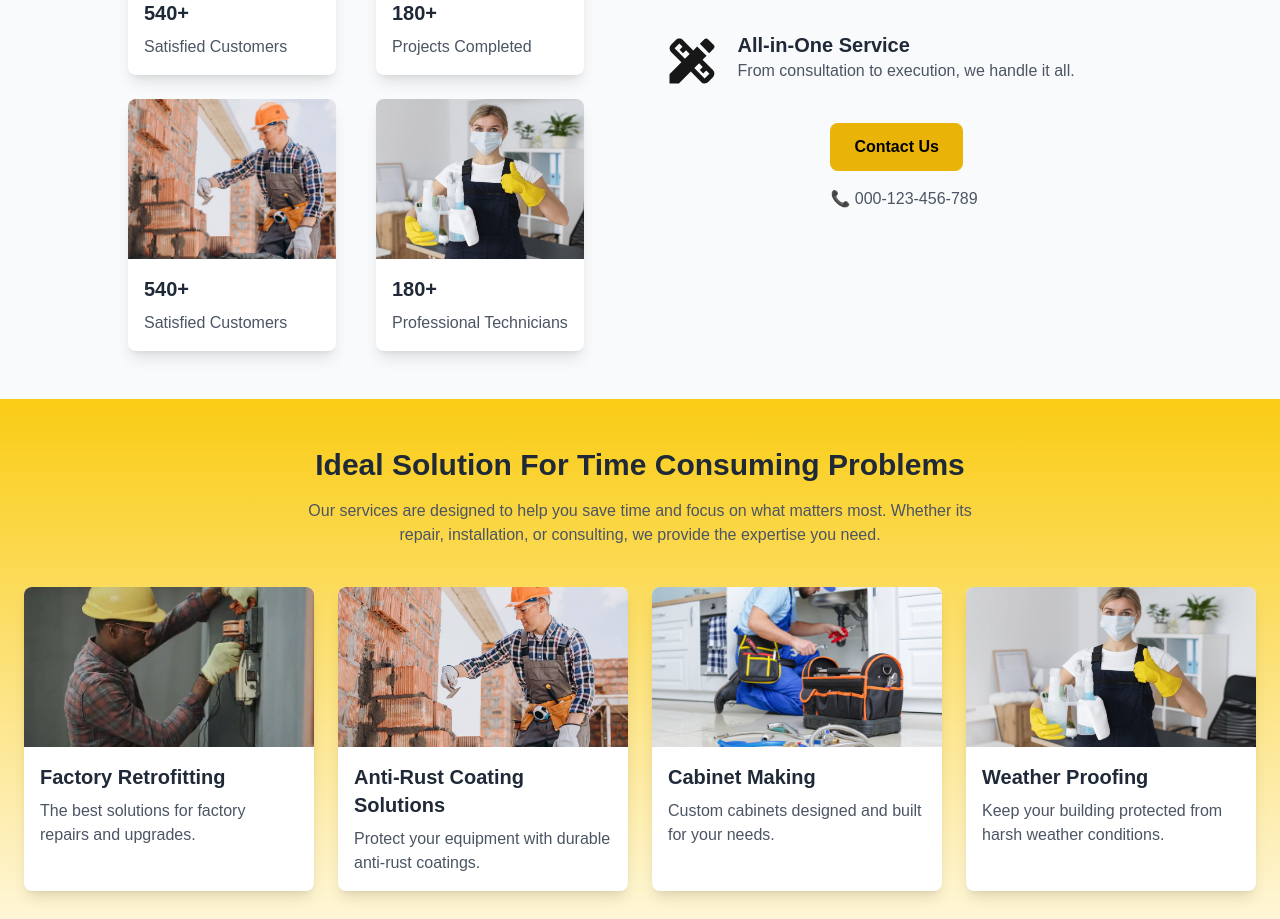
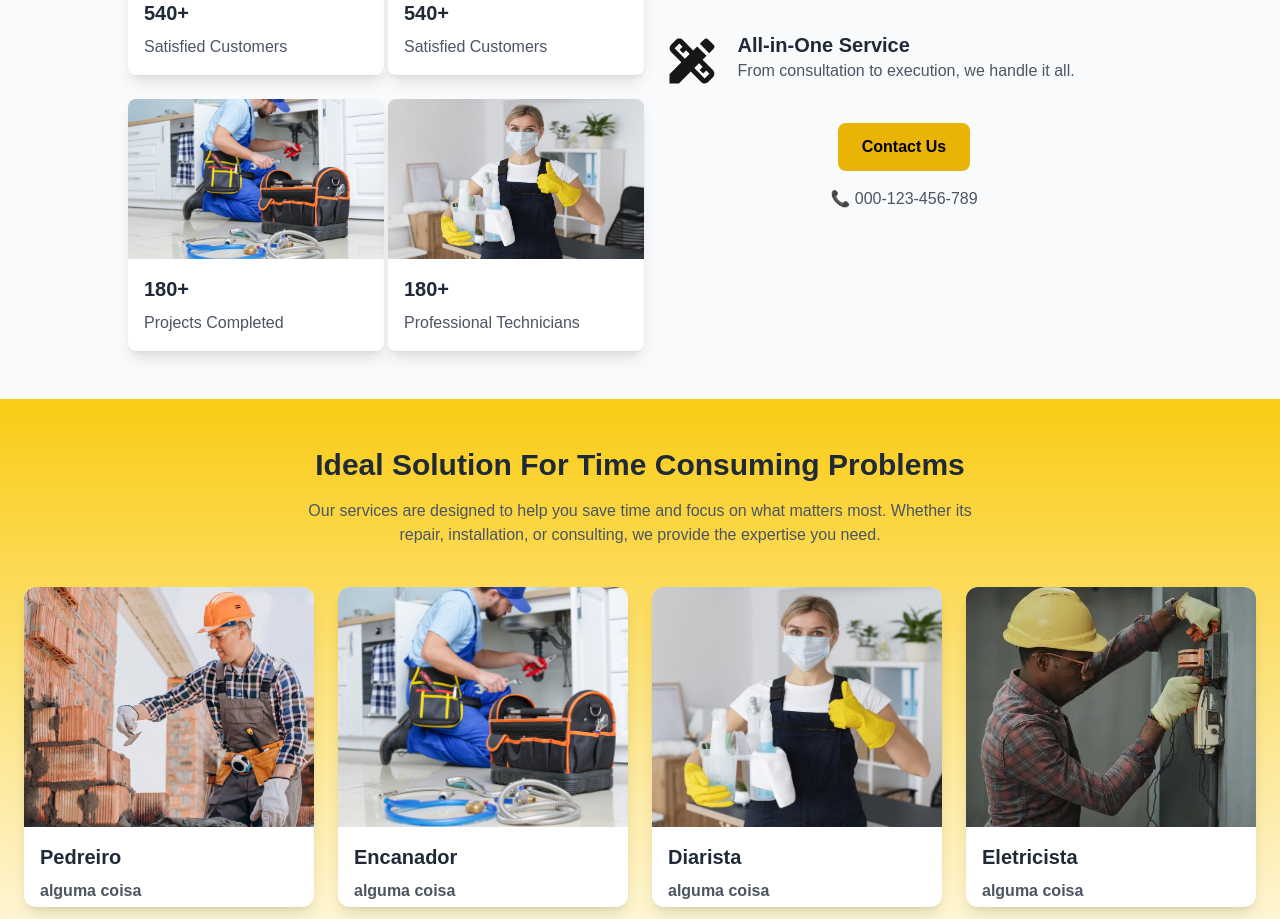
Before and after one commit to victorgomesc/Handyman-Platform, a Next.js app: page / in a window 1280 px wide. Shown: the part 1113-2032 px from the top of the page. Built offline with nearby package versions, Linux system fonts and the light colour scheme.

Commit message:
refact: refactoring componente SolutionsSection

```diff
--- a/package.json
+++ b/package.json
@@ -9,6 +9,7 @@
     "lint": "next lint"
   },
   "dependencies": {
+    "framer-motion": "^12.0.5",
     "next": "15.1.5",
     "react": "^19.0.0",
     "react-dom": "^19.0.0",
@@ -19,10 +20,11 @@
     "@types/node": "^20",
     "@types/react": "^19",
     "@types/react-dom": "^19",
+    "autoprefixer": "^10.4.20",
     "eslint": "^9",
     "eslint-config-next": "15.1.5",
-    "postcss": "^8",
-    "tailwindcss": "^3.4.1",
+    "postcss": "^8.5.1",
+    "tailwindcss": "^3.4.17",
     "typescript": "^5"
   }
 }
--- a/src/app/globals.css
+++ b/src/app/globals.css
@@ -1,5 +1,8 @@
+/* eslint-disable-next-line @tailwindcss(unknownAtRules) */
 @tailwind base;
+/* eslint-disable-next-line @tailwindcss(unknownAtRules) */
 @tailwind components;
+/* eslint-disable-next-line @tailwindcss(unknownAtRules) */
 @tailwind utilities;
 
 :root {
--- a/src/components/ServicesSection.tsx
+++ b/src/components/ServicesSection.tsx
@@ -1,10 +1,44 @@
 import Image from "next/image";
 import React from "react";
-
 import { RiCustomerService2Fill } from "react-icons/ri";
 import { AiOutlineSolution } from "react-icons/ai";
 import { FaMoneyCheck } from "react-icons/fa";
 import { MdDesignServices } from "react-icons/md";
+
+
+interface cardProps {
+  icon?: string;
+  imageSrc: string;
+  title: string;
+  description: string;
+}
+
+const ServiceCard = ({ imageSrc, title, description }: cardProps) => (
+  <div className="bg-white shadow-lg rounded-lg overflow-hidden w-64">
+    <Image
+      src={imageSrc}
+      alt={title}
+      className="w-full h-40 object-cover"
+      width={300}
+      height={300}
+      quality={100}
+    />
+    <div className="p-4">
+      <h3 className="text-xl font-bold text-gray-800 mb-2">{title}</h3>
+      <p className="text-gray-600">{description}</p>
+    </div>
+  </div>
+);
+
+const FeatureItem = ({ icon: Icon, title, description }: cardProps) => (
+  <li className="flex items-start space-x-4">
+    <Icon size={60} />
+    <div>
+      <h4 className="text-xl font-bold text-gray-800">{title}</h4>
+      <p className="text-gray-600">{description}</p>
+    </div>
+  </li>
+);
 
 const ServicesSection = () => {
   return (
@@ -16,136 +50,63 @@ const ServicesSection = () => {
             <h2 className="text-3xl font-bold text-gray-800 mb-4">
               Home And Businesses <br /> Installation Services
             </h2>
-          <p className="text-gray-600  mb-6">
+            <p className="text-gray-600 mb-6">
               We provide top-notch installation services for homes <br />
               and businesses, ensuring quality and customer satisfaction <br />
               every step of the way.
             </p>
           </div>
 
-
-          <div className="grid grid-cols-2 sm:grid-cols-2 gap-4">
-            {/* Bloco de Serviço */}
-            <div className="flex gap-10">
-            <div className="flex flex-col gap-y-6">
-            <div className="bg-white shadow-lg w-52 rounded-lg overflow-hidden">
-              <Image
-                src="/assets/trabalhador.webp"
-                alt="Service 1"
-                className="w-full h-40 object-cover"
-                width={300}
-                height={300}
-                quality={100}
+          <div className="grid grid-cols-2 sm:grid-cols-2 gap-6">
+            <ServiceCard
+              imageSrc="/assets/trabalhador.webp"
+              title="540+"
+              description="Satisfied Customers"
             />
-              <div className="p-4">
-                <h3 className="text-xl font-bold text-gray-800 mb-2">540+</h3>
-                <p className="text-gray-600">Satisfied Customers</p>
-              </div>
-            </div>
-
-            <div className="bg-white shadow-lg rounded-lg overflow-hidden">
-              <Image
-                src="/assets/pedreiro.jpg"
-                alt="Service 1"
-                className="w-full h-40 object-cover"
-                width={300}
-                height={300}
-                quality={100}
+            <ServiceCard
+              imageSrc="/assets/pedreiro.jpg"
+              title="540+"
+              description="Satisfied Customers"
             />
-              <div className="p-4">
-                <h3 className="text-xl font-bold text-gray-800 mb-2">540+</h3>
-                <p className="text-gray-600">Satisfied Customers</p>
-              </div>
-            </div>
-            </div>
-
-            {/* Bloco de Serviço */}
-            <div className="flex flex-col gap-y-6">
-            <div className="bg-white shadow-lg w-52 rounded-lg overflow-hidden">
-            <Image
-                src="/assets/encanador.jpg"
-                alt="Service 1"
-                className="w-full h-40 object-cover"
-                width={300}
-                height={300}
-                quality={100}
+            <ServiceCard
+              imageSrc="/assets/encanador.jpg"
+              title="180+"
+              description="Projects Completed"
             />
-              <div className="p-4">
-                <h3 className="text-xl font-bold text-gray-800 mb-2">180+</h3>
-                <p className="text-gray-600">Projects Completed</p>
-              </div>
-            </div>
-
-            {/* Bloco de Serviço */}
-            <div className="bg-white shadow-lg rounded-lg overflow-hidden">
-            <Image
-                src="/assets/diarista.jpg"
-                alt="Service 1"
-                className="w-full h-40 object-cover"
-                width={300}
-                height={300}
-                quality={100}
+            <ServiceCard
+              imageSrc="/assets/diarista.jpg"
+              title="180+"
+              description="Professional Technicians"
             />
-              <div className="p-4">
-                <h3 className="text-xl font-bold text-gray-800 mb-2">180+</h3>
-                <p className="text-gray-600">Professional Technicians</p>
-              </div>
-            </div>
-            </div>
-            </div>
           </div>
         </div>
 
         {/* Coluna da Direita */}
         <div className="flex flex-col items-center justify-center">
           <ul className="space-y-6">
-            <li className="flex items-start space-x-4">
-            <RiCustomerService2Fill size={60} />
-              <div>
-                <h4 className="text-xl font-bold text-gray-800">
-                  Excellent Consultation
-                </h4>
-                <p className="text-gray-600">
-                  We understand your needs and provide tailored solutions.
-                </p>
-              </div>
-            </li>
-            <li className="flex items-start space-x-4">
-            <AiOutlineSolution size={60} />
-              <div>
-                <h4 className="text-xl font-bold text-gray-800">
-                  Customized Solutions
-                </h4>
-                <p className="text-gray-600">
-                  Each project is planned and executed to meet your goals.
-                </p>
-              </div>
-            </li>
-            <li className="flex items-start space-x-4">
-            <FaMoneyCheck size={60} />
-              <div>
-                <h4 className="text-xl font-bold text-gray-800">
-                  Affordable Pricing
-                </h4>
-                <p className="text-gray-600">
-                  Get premium services at reasonable prices.
-                </p>
-              </div>
-            </li>
-            <li className="flex items-start space-x-4">
-            <MdDesignServices size={60} />
-              <div>
-                <h4 className="text-xl font-bold text-gray-800">
-                  All-in-One Service
-                </h4>
-                <p className="text-gray-600">
-                  From consultation to execution, we handle it all.
-                </p>
-              </div>
-            </li>
+            <FeatureItem
+              icon={RiCustomerService2Fill}
+              title="Excellent Consultation"
+              description="We understand your needs and provide tailored solutions."
+            />
+            <FeatureItem
+              icon={AiOutlineSolution}
+              title="Customized Solutions"
+              description="Each project is planned and executed to meet your goals."
+            />
+            <FeatureItem
+              icon={FaMoneyCheck}
+              title="Affordable Pricing"
+              description="Get premium services at reasonable prices."
+            />
+            <FeatureItem
+              icon={MdDesignServices}
+              title="All-in-One Service"
+              description="From consultation to execution, we handle it all."
+            />
           </ul>
 
-          <div className="mt-8">
+          <div className="mt-8 text-center">
             <button className="bg-yellow-500 text-black px-6 py-3 rounded-lg font-semibold hover:bg-yellow-400 transition duration-300">
               Contact Us
             </button>
--- a/src/components/SignUpForm.tsx
+++ b/src/components/SignUpForm.tsx
@@ -3,7 +3,7 @@
 import { useState } from "react";
 
 const CadastroForm = () => {
-  const [formType, setFormType] = useState(null); // Define qual formulário exibir
+  const [formType, setFormType] = useState("client | servidor"); // Define qual formulário exibir
 
   return (
     <div className="flex flex-col items-center justify-center min-h-screen bg-gray-100 p-4">
--- a/src/components/SolutionsSection.tsx
+++ b/src/components/SolutionsSection.tsx
@@ -1,7 +1,36 @@
+"use client"
+
 import Image from "next/image";
-import React from "react";
+import React, { useEffect, useState } from "react";
+import { motion } from "framer-motion";
 
-const SolutionsSection = () => {
+type Card = {
+  id?: number;
+  imageUrl: string;
+  title: string;
+  descrip: string;
+}
+
+const SolutionsSection: React.FC = () => {
+  const [cards, setCards] = useState<Card[]>([
+    { id: 1, title: "Eletricista", imageUrl: "/assets/trabalhador.webp", descrip: "alguma coisa" },
+    { id: 2, title: "Pedreiro", imageUrl: "/assets/pedreiro.jpg", descrip: "alguma coisa" },
+    { id: 3, title: "Encanador", imageUrl: "/assets/encanador.jpg", descrip: "alguma coisa" },
+    { id: 4, title: "Diarista", imageUrl: "/assets/diarista.jpg", descrip: "alguma coisa" },
+  ]);
+
+  useEffect(() => {
+    const interval = setInterval(() => {
+      setCards((prevCards) => {
+        const newOrder = [...prevCards];
+        const firstCard = newOrder.shift();
+        if (firstCard) newOrder.push(firstCard);
+        return newOrder;
+      });
+    }, 4000); // Reordena a cada 4 segundos
+    return () => clearInterval(interval);
+  }, []);
+
   return (
     <section className="py-12 px-6 bg-gradient-to-b from-yellow-400 to-white">
       <div className="container mx-auto">
@@ -18,86 +47,38 @@ const SolutionsSection = () => {
         </div>
 
         {/* Cards */}
-        <div className="grid grid-cols-1 md:grid-cols-2 lg:grid-cols-4 gap-6">
+        <div className="grid grid-cols-1 md:grid-cols-2 h-80 lg:grid-cols-4 gap-6">
           {/* Card 1 */}
-          <div className="bg-white shadow-lg rounded-lg overflow-hidden">
+          {cards.map((card) => (
+            <motion.div
+            key={card.id}
+            className="w-full rounded-xl shadow-lg text-white font-bold flex flex-col items-center justify-start overflow-hidden"
+            layout
+            initial={{ opacity: 0, scale: 0.8 }}
+            animate={{ opacity: 1, scale: 1 }}
+            exit={{ opacity: 0, scale: 0.8 }}
+            transition={{ duration: 1 }}
+          >
+            <div className="bg-white shadow-lg rounded-lg overflow-hidden">
             <Image
-                src="/assets/trabalhador.webp"
-                alt="Service 1"
-                className="w-full h-40 object-cover"
+                src={card.imageUrl}
+                alt={card.title}
+                className="w-full h-60 object-cover"
                 width={300}
                 height={300}
                 quality={100}
             />
             <div className="p-4">
               <h3 className="text-xl font-bold text-gray-800 mb-2">
-                Factory Retrofitting
+                {card.title}
               </h3>
               <p className="text-gray-600">
-                The best solutions for factory repairs and upgrades.
+                {card.descrip}
               </p>
             </div>
           </div>
-
-          {/* Card 2 */}
-          <div className="bg-white shadow-lg rounded-lg overflow-hidden">
-            <Image
-                src="/assets/pedreiro.jpg"
-                alt="Service 1"
-                className="w-full h-40 object-cover"
-                width={300}
-                height={300}
-                quality={100}
-            />
-            <div className="p-4">
-              <h3 className="text-xl font-bold text-gray-800 mb-2">
-                Anti-Rust Coating Solutions
-              </h3>
-              <p className="text-gray-600">
-                Protect your equipment with durable anti-rust coatings.
-              </p>
-            </div>
-          </div>
-
-          {/* Card 3 */}
-          <div className="bg-white shadow-lg rounded-lg overflow-hidden">
-            <Image
-                src="/assets/encanador.jpg"
-                alt="Service 1"
-                className="w-full h-40 object-cover"
-                width={300}
-                height={300}
-                quality={100}
-            />
-            <div className="p-4">
-              <h3 className="text-xl font-bold text-gray-800 mb-2">
-                Cabinet Making
-              </h3>
-              <p className="text-gray-600">
-                Custom cabinets designed and built for your needs.
-              </p>
-            </div>
-          </div>
-
-          {/* Card 4 */}
-          <div className="bg-white shadow-lg rounded-lg overflow-hidden">
-            <Image
-                src="/assets/diarista.jpg"
-                alt="Service 1"
-                className="w-full h-40 object-cover"
-                width={300}
-                height={300}
-                quality={100}
-            />
-            <div className="p-4">
-              <h3 className="text-xl font-bold text-gray-800 mb-2">
-                Weather Proofing
-              </h3>
-              <p className="text-gray-600">
-                Keep your building protected from harsh weather conditions.
-              </p>
-            </div>
-          </div>
+          </motion.div>
+          ))}
 
         </div>
 
```
Also changed, not shown: 1 other file (tests, documents, lock files or other folders). Lines whose indentation alone changed are shown as unchanged.
